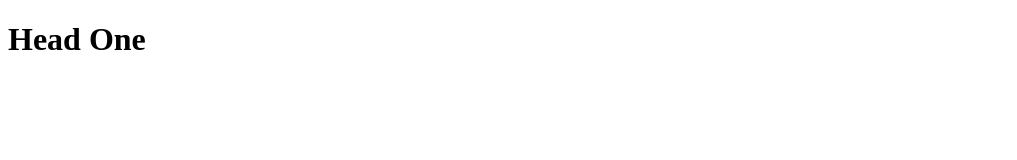
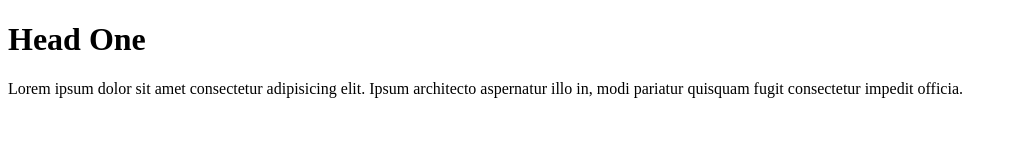
Before and after one commit to owerko/TB, a plain HTML site: page index.html in a window 1280 px wide. Shown: the whole page, without its empty margins (0-1017 px from the left). Drawn offline with Linux system fonts and the light colour scheme.

Commit message:
Add lorem20

```diff
--- a/index.html
+++ b/index.html
@@ -8,5 +8,6 @@
 </head>
 <body>
     <h1>Head One</h1>
+    <p>Lorem ipsum dolor sit amet consectetur adipisicing elit. Ipsum architecto aspernatur illo in, modi pariatur quisquam fugit consectetur impedit officia.</p>
 </body>
 </html>
```
